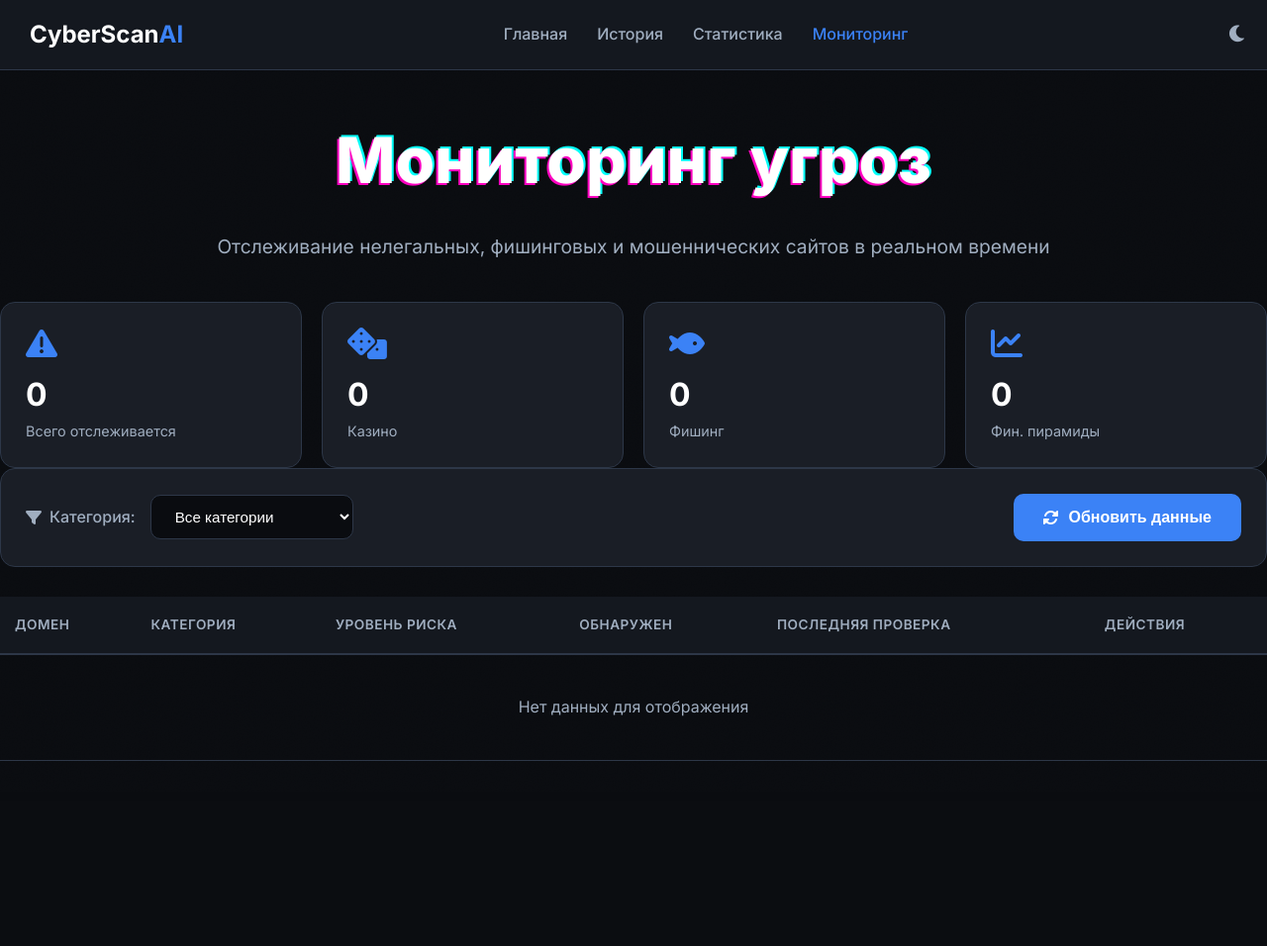
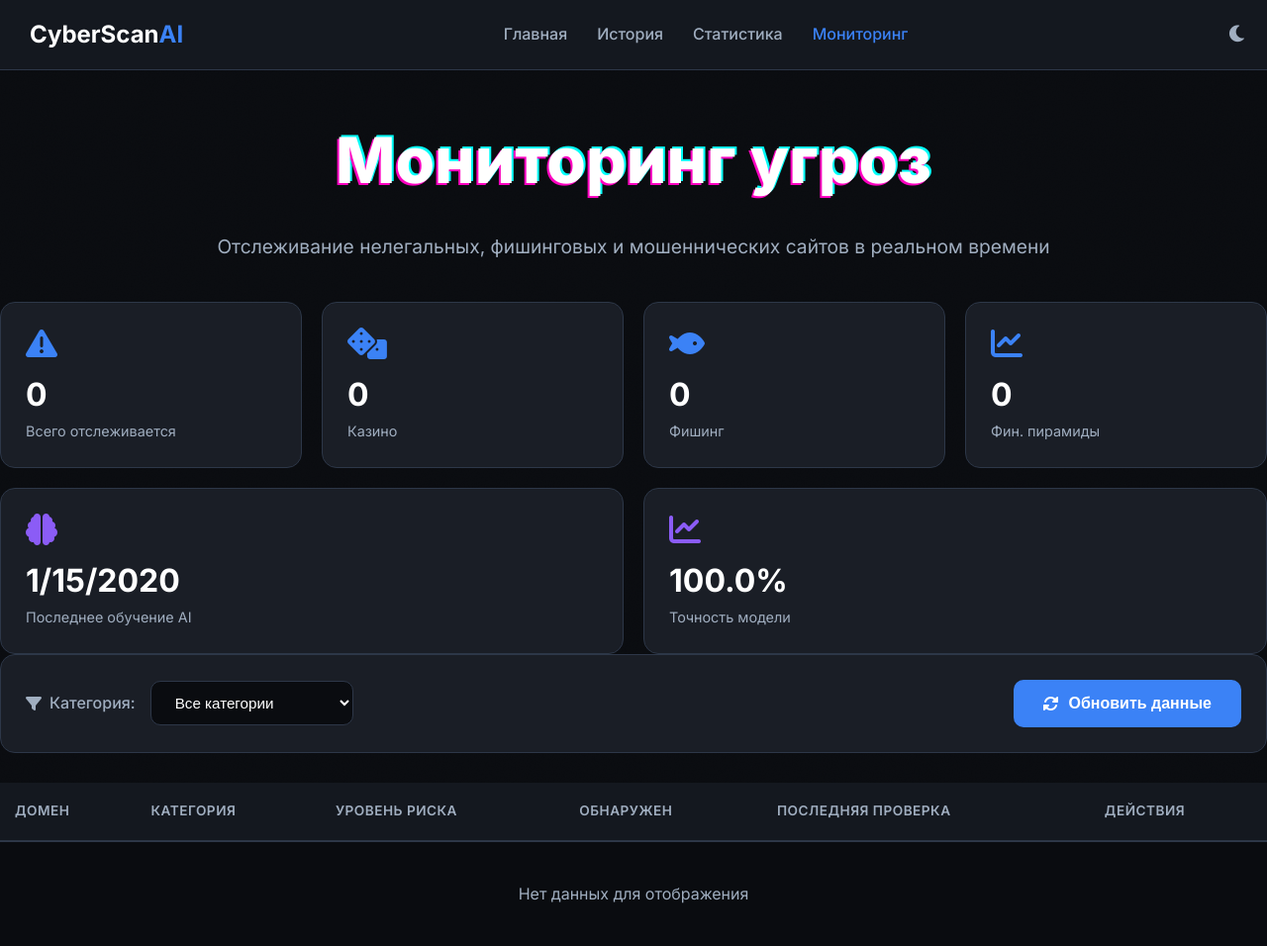
Before and after one commit to Zorenko-Viktoria/CyberScan-Ai, a FastAPI app: page /monitor in a window 1280 px wide. Shown: the top 956 px of the page at 99% size. Before the commit the page ends 769 px from the top, so only its background shows below. Run offline with FastAPI, Linux system fonts and the light colour scheme; tables that the repository leaves empty hold one stand-in row (values such as "Sample post"); data that the repository does not hold is empty.

Commit message:
Update index.html

```diff
--- a/templates/index.html
+++ b/templates/index.html
@@ -1685,6 +1685,37 @@
                     </div>
                 </div>
 
+                <div class="stats-grid" style="margin-top: 20px;">
+                     <div class="stat-card">
+                        <i class="fas fa-brain" style="color: #8b5cf6;"></i>
+        <div class="stat-value" id="aiLastTraining">-</div>
+        <div class="stat-label">Последнее обучение AI</div>
+    </div>
+    <div class="stat-card">
+        <i class="fas fa-chart-line" style="color: #8b5cf6;"></i>
+        <div class="stat-value" id="aiAccuracy">-</div>
+        <div class="stat-label">Точность модели</div>
+                     </div>
+                </div>
+                <script>
+                    async function loadAiStats() {
+                        try {
+        const response = await fetch('/api/ai/training-stats');
+        const data = await response.json();
+
+        if (data.success) {
+            document.getElementById('aiLastTraining').textContent =
+                data.stats.last_training ? new Date(data.stats.last_training).toLocaleDateString() : 'Нет данных';
+            document.getElementById('aiAccuracy').textContent =
+                data.stats.last_accuracy ? (data.stats.last_accuracy * 100).toFixed(1) + '%' : '-';
+        }
+    } catch (error) {
+        console.error('Error loading AI stats:', error);
+    }
+     }
+
+                </script>
+
                 <div class="control-panel">
                     <div class="filter-group">
                         <span class="filter-label">
@@ -1803,18 +1834,16 @@
             // Настройка навигации
             setupNavigation();
 
-            // Загрузка данных для главной страницы
             loadStats();
 
-            // Загрузка данных для мониторинга (если нужно)
             if (window.location.pathname === '/monitor') {
                 showMonitorPage();
                 loadMonitorData();
+                loadAiStats();
             }
         });
 
         function setupNavigation() {
-            // Навигация по страницам
             document.getElementById('homeLink').addEventListener('click', function(e) {
                 e.preventDefault();
                 showHomePage();
@@ -1828,17 +1857,16 @@
                 window.history.pushState({}, '', '/monitor');
             });
 
-            // Обработка кнопки назад
             window.addEventListener('popstate', function() {
                 if (window.location.pathname === '/monitor') {
                     showMonitorPage();
                     loadMonitorData();
+                    loadAiStats();
                 } else {
                     showHomePage();
                 }
             });
 
-            // Обработчики для модалок
             document.getElementById('statsLink').addEventListener('click', function(e) {
                 e.preventDefault();
                 document.getElementById('statsModal').style.display = 'block';
@@ -1907,6 +1935,7 @@
         function loadMonitorData() {
             loadMonitorSites();
             loadTrendData();
+            loadAiStats();
         }
 
         // ========== ФУНКЦИИ ДЛЯ ГЛАВНОЙ СТРАНИЦЫ ==========
```
